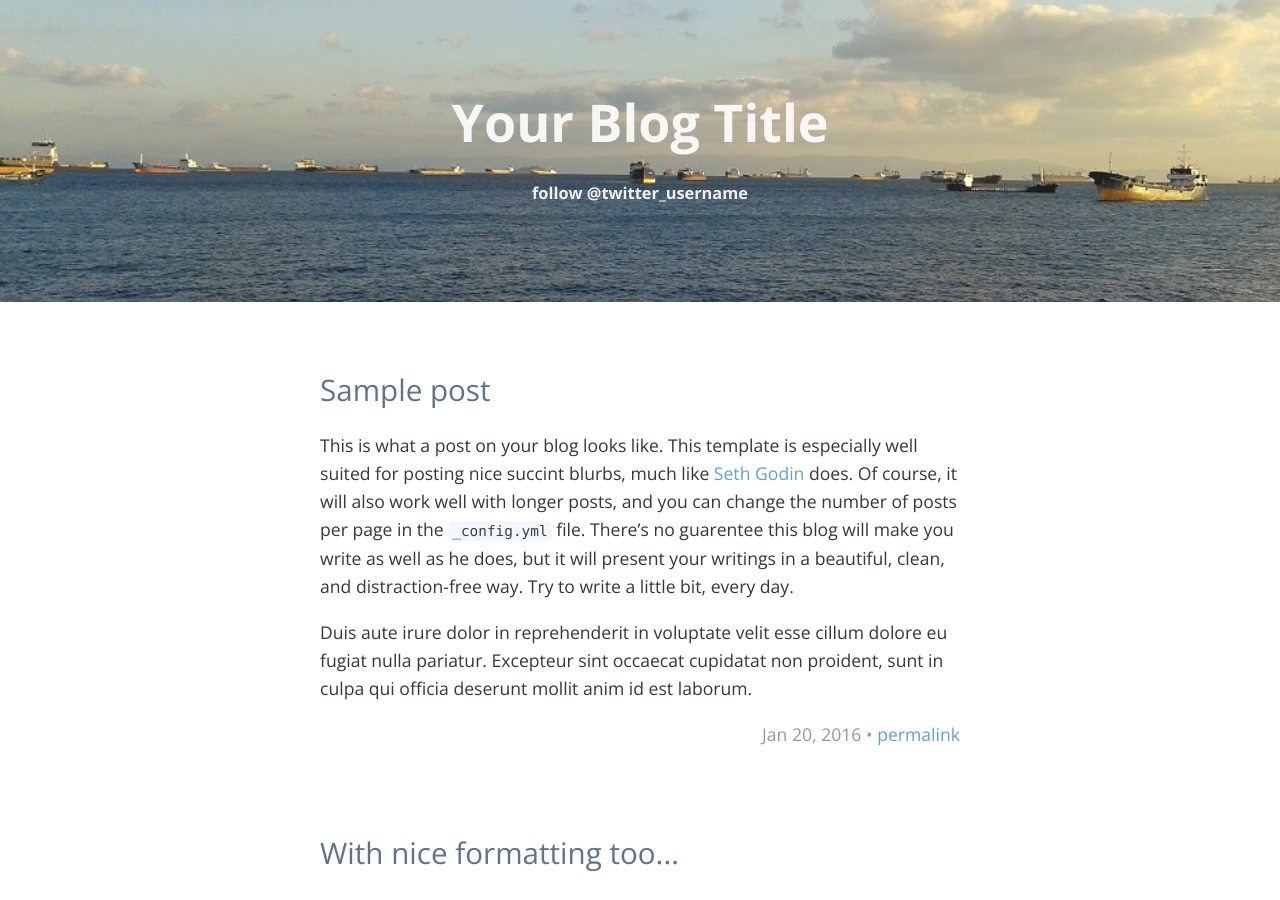
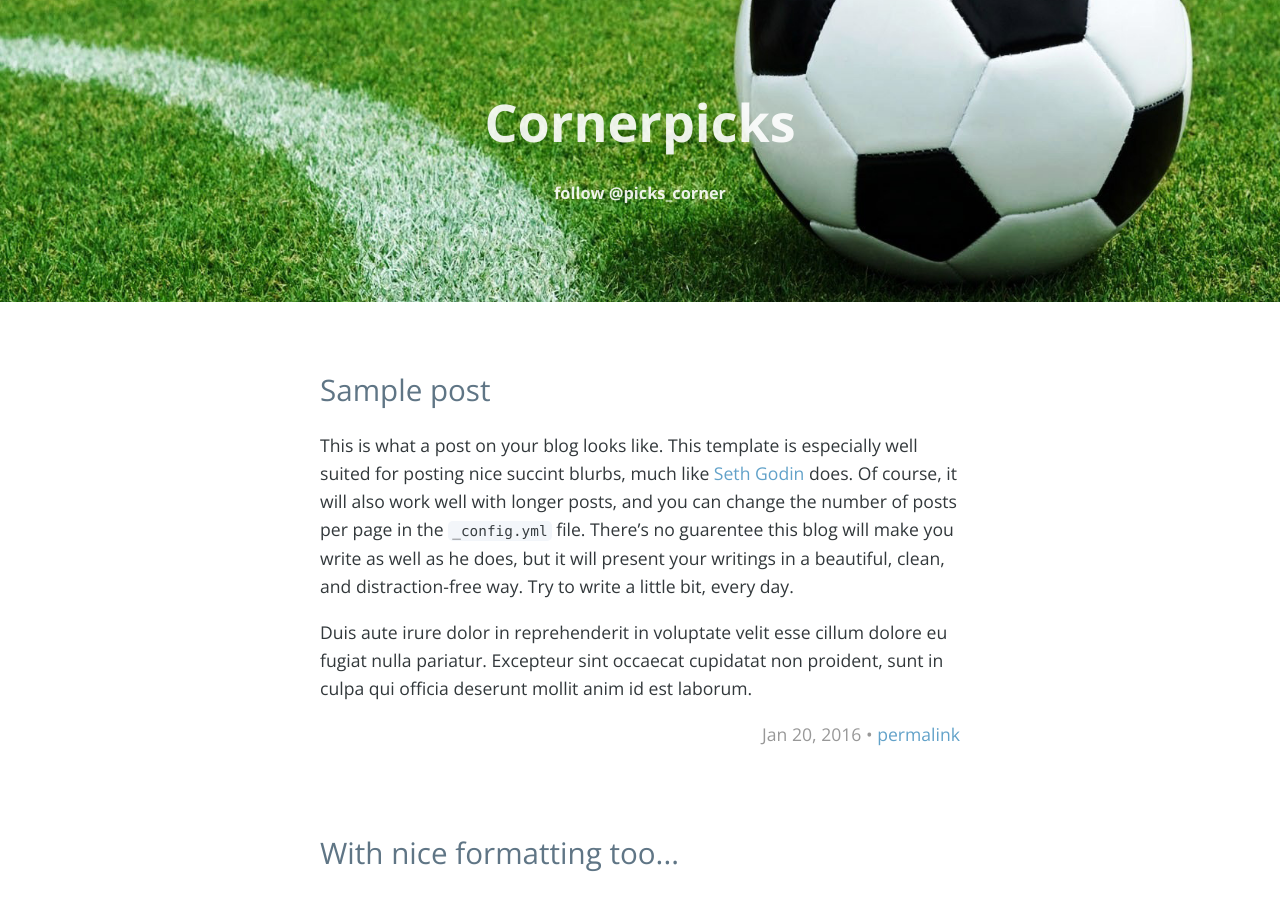
Before and after one commit to cornerpicks/cornerpicks.github.io, a Jekyll site: the page built from index.html, in a window 1280 px wide and 900 px high. Built offline with Jekyll 4.4.1, drawn with Linux system fonts in a browser that asks for light colours; the list of posts is cut into pages by our own code.

```diff
--- a/_config.yml
+++ b/_config.yml
@@ -6,12 +6,12 @@
 # 'jekyll serve'. If you change this file, please restart the server process.
 
 # Site settings
-title: Your Blog Title
-description: '' # write a nice description for your blog
+title: Cornerpicks
+description: 'Tipster premium especializado en córners' # write a nice description for your blog
 baseurl: '' # the subpath of your site, e.g. /blog
 url: '' # the base hostname & protocol for your site http://www.example.com
 # google_analytics: 'UA-XXXXXX-X'
-twitter_username: 'twitter_username'
+twitter_username: 'picks_corner'
 
 # Build settings
 markdown: kramdown
```
Also changed, not shown: img/cover.jpg, img/stats.jpg (added).
